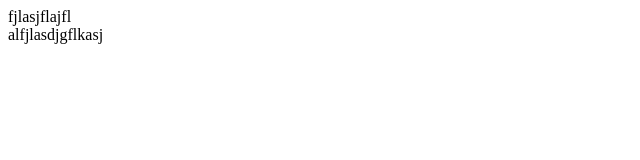
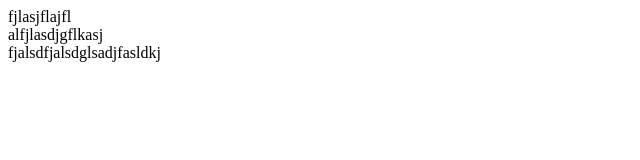
Before and after one commit to huangshoubo/huangshoubo.github.io, a plain HTML site: page index.html in a window 1280 px wide. Shown: the whole page, without its empty margins (0-640 px from the left). Drawn offline with Linux system fonts and the light colour scheme.

Commit message:
sjdhfskj

```diff
--- a/index.html
+++ b/index.html
@@ -7,5 +7,6 @@
 <body>
 	<div>fjlasjflajfl</div>
 	<div>alfjlasdjgflkasj</div>
+	<div>fjalsdfjalsdglsadjfasldkj</div>
 </body>
 </html>
```
